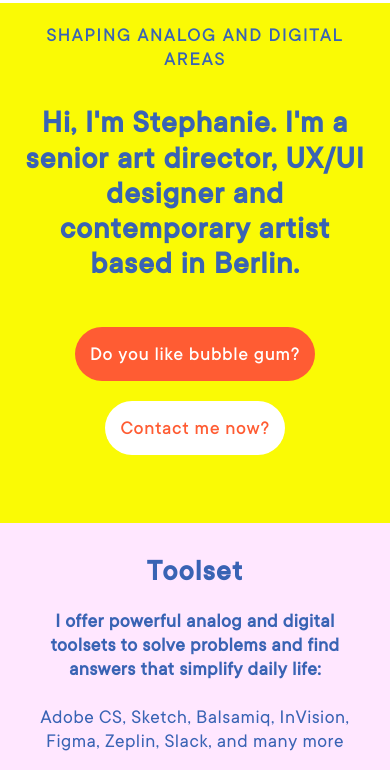
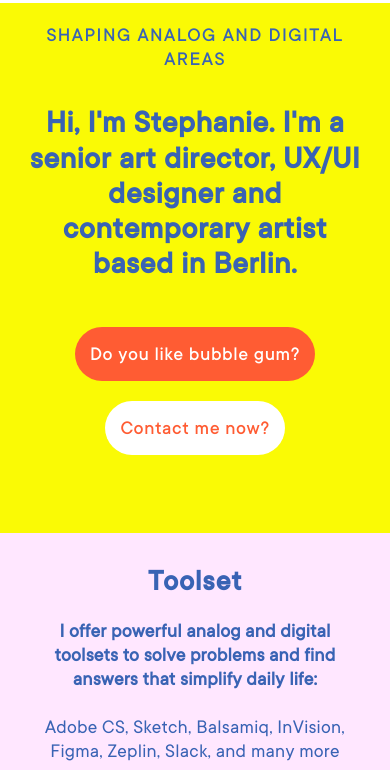
Before and after one commit to homerzeitz/portfolio-website, a plain HTML site: page index.html in a window 390 px wide. Shown: the part 68-838 px from the top of the page. Drawn offline with nearby package versions, Linux system fonts and the light colour scheme; a small style sheet from the web is missing.

Commit message:
stylings on container size for mobile

```diff
--- a/css/style.css
+++ b/css/style.css
@@ -201,7 +201,7 @@ body {
   color: #3963b4;
   font-size: 24px;
   line-height: 1.2;
-  letter-spacing: 0.02em;
+  letter-spacing: 0.01em;
 }
 
 /* Typography */
@@ -209,7 +209,7 @@ h1 {
   font-family: 'TTCommons-Medium';
   font-size: 2em;
   line-height: 1.1;
-  letter-spacing: 0.03em;
+  letter-spacing: 0.02em;
   margin-top: 50px;
   margin-bottom: 90px;
   text-align: center;
@@ -218,7 +218,7 @@ h1 {
 h2 {
   font-family: 'TTCommons-Medium';
   font-size: 1.7em;
-  letter-spacing: 0.04em;
+  letter-spacing: 0.03em;
   margin-top: 10px;
   margin-bottom: 10px;
   text-align: center;
@@ -227,7 +227,7 @@ h2 {
 h3 {
   font-family: 'TTCommons-Medium';
   font-size: 1em;
-  letter-spacing: 0.03em;
+  letter-spacing: 0.02em;
   color: #3963B4;
   margin-top: 10px;
   margin-bottom: 10px;
@@ -237,7 +237,7 @@ h3 {
 h4 {
   font-family: 'TTCommons-Medium';
   font-size: 1em;
-  letter-spacing: 0.03em;
+  letter-spacing: 0.02em;
   line-height: 1.1;
   color: #FF5C33;
   margin-bottom: 10px;
@@ -659,13 +659,13 @@ button-medium2,
   }
 
   .welcome-container {
-    max-height: 500px;
+    max-height: 510px;
     height: 100vh;
     padding: 10px;
   }
 
   .xs-container {
-    height: 350px;
+    height: 370px;
   }
 
   #welcome {
```
